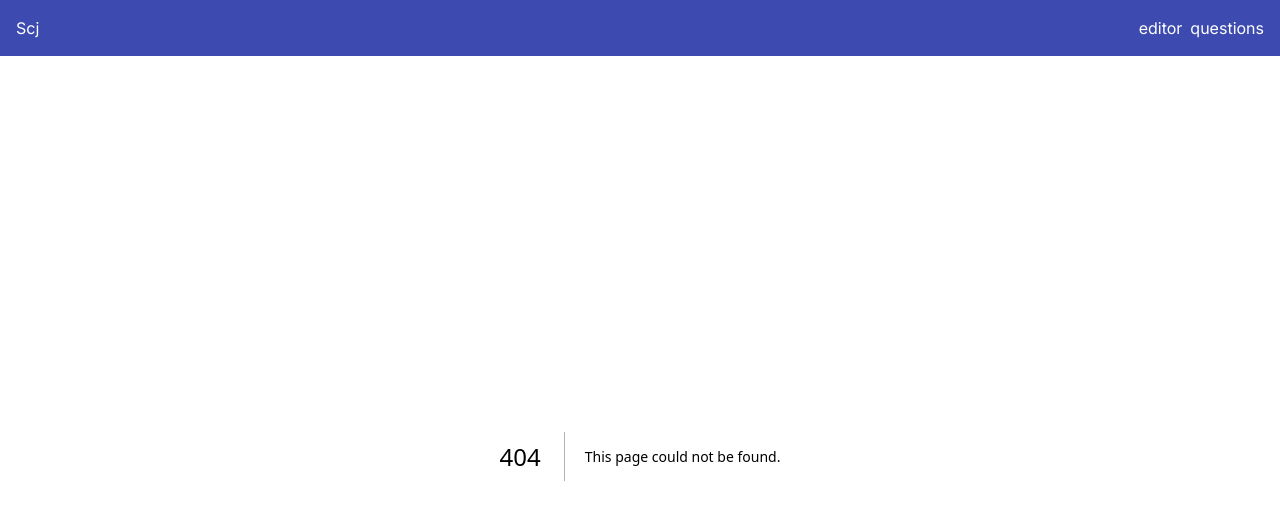
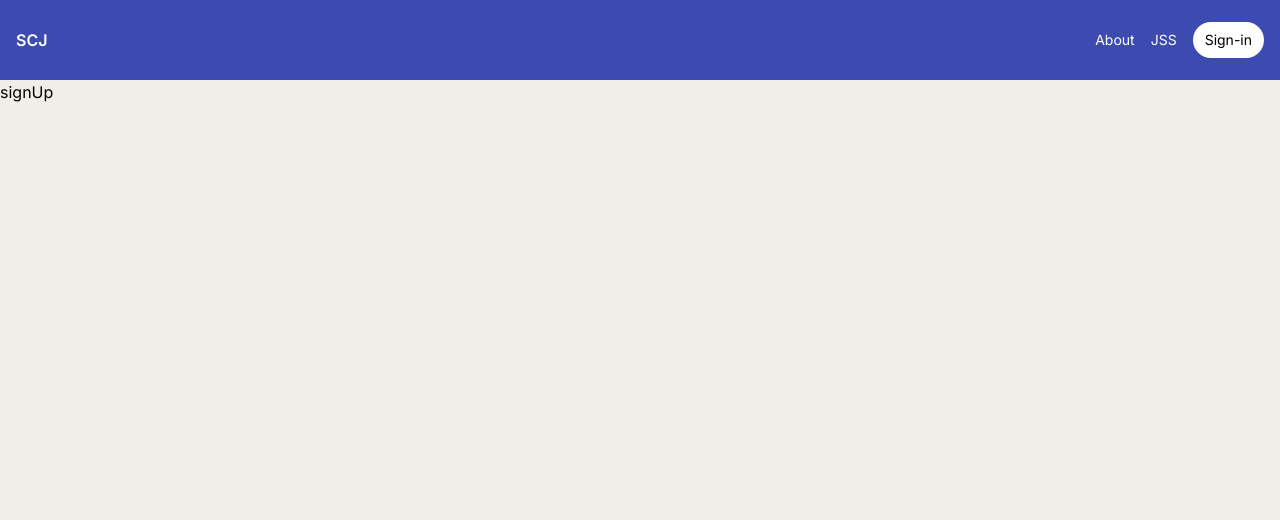
Before and after one commit to johnsus1995/scj-frontend, a Next.js app: page /sign-up in a window 1280 px wide. Before the commit this address had no page. Shown: the top 520 px of the page. Built offline with nearby package versions, Linux system fonts and the light colour scheme.

Commit message:
signup form start

```diff
--- a/next.config.mjs
+++ b/next.config.mjs
@@ -1,4 +1,17 @@
 /** @type {import('next').NextConfig} */
-const nextConfig = {};
+const nextConfig = {
+  eslint: {
+    dirs: ["src"],
+  },
+  env: {
+    // BASE_URL: process.env.BASE_URL,
+    // RECAPTCHA_SITE_KEY: process.env.RECAPTCHA_SITE_KEY,
+    // GOOGLE_CLIENT_ID: process.env.GOOGLE_CLIENT_ID,
+    // GOOGLE_CLIENT_SECRET: process.env.GOOGLE_CLIENT_SECRET,
+    // FACEBOOK_CLIENT_ID: process.env.FACEBOOK_CLIENT_ID,
+    // FACEBOOK_CLIENT_SECRET: process.env.FACEBOOK_CLIENT_SECRET,
+    // AUTH_SECRET: process.env.AUTH_SECRET,
+  },
+};
 
 export default nextConfig;
--- /dev/null
+++ b/src/app/(auth)/layout.jsx
@@ -0,0 +1,13 @@
+import React from 'react'
+import AuthNavbar from '../../components/AuthNavbar'
+
+const AuthLayout = ({children}) => {
+  return (
+    <div>
+        <AuthNavbar />
+        {children}
+    </div>
+  )
+}
+
+export default AuthLayout
--- /dev/null
+++ b/src/app/(auth)/sign-up/page.tsx
@@ -0,0 +1,12 @@
+import SignUpForm from "@/components/forms/signUp";
+import React from "react";
+
+const SignUpPage = () => {
+  return (
+    <div>
+      <SignUpForm />
+    </div>
+  );
+};
+
+export default SignUpPage;
--- a/src/app/editor/page.jsx
+++ b/src/app/editor/page.jsx
@@ -7,11 +7,11 @@ const EditorPage = () => {
     <div className="p-4">
       <h1 className="font-bold text-lg">Question. 1</h1>
       <TiptapEditor />
-      <h1 className="font-bold text-lg">Answer. 1</h1>
-      <TiptapEditor />
+      {/* <h1 className="font-bold text-lg">Answer. 1</h1> */}
+      {/* <TiptapEditor /> */}
       <div className="flex gap-3 mt-2 w-fit ml-auto">
         <button className="bg-[#3D4BB0] py-1 px-4 rounded-lg text-white">
-          Next
+          Previous
         </button>
         <button className="bg-[#3D4BB0] py-1 px-4 rounded-lg text-white">
           Next
--- a/src/app/globals.css
+++ b/src/app/globals.css
@@ -6,6 +6,7 @@
 *::before,
 *::after {
   box-sizing: border-box;
+  background-color: #F0EEE6;
 }
 
 
--- a/src/app/layout.js
+++ b/src/app/layout.js
@@ -1,6 +1,5 @@
 import { Inter } from "next/font/google";
 import "./globals.css";
-import Navbar from "../components/Navbar";
 
 const inter = Inter({ subsets: ["latin"] });
 
@@ -13,7 +12,6 @@ export default function RootLayout({ children }) {
   return (
     <html lang="en">
       <body className={inter.className}>
-        <Navbar />
         {children}
       </body>
     </html>
--- /dev/null
+++ b/src/components/AuthNavbar.jsx
@@ -0,0 +1,28 @@
+import Link from "next/link";
+import React from "react";
+
+const AuthNavbar = () => {
+  return (
+    <nav className="flex items-center justify-between bg-[#3D4BB0] text-white p-4 h-[80px] ">
+      <Link href="/editor" className="font-semibold bg-inherit">
+        SCJ
+      </Link>
+      <ul className="flex gap-4 text-sm bg-inherit">
+        <Link href="#" className="py-2 bg-inherit">
+          About
+        </Link>
+        <Link href="#" className="py-2  bg-inherit">
+          JSS
+        </Link>
+        <Link
+          href="/sign-up"
+          className="bg-white text-black p-2 rounded-3xl px-3"
+        >
+          Sign-in
+        </Link>
+      </ul>
+    </nav>
+  );
+};
+
+export default AuthNavbar;
--- a/src/components/TiptapEditor.jsx
+++ b/src/components/TiptapEditor.jsx
@@ -3,12 +3,11 @@
 import { Color } from "@tiptap/extension-color";
 import ListItem from "@tiptap/extension-list-item";
 import TextStyle from "@tiptap/extension-text-style";
-import { EditorProvider } from "@tiptap/react";
+import { EditorContent, useEditor } from "@tiptap/react";
 import StarterKit from "@tiptap/starter-kit";
 import { MenuBar } from "../components/tiptap/menubar";
-import React from "react";
+import React, { useEffect, useState } from "react";
 
-const TiptapEditor = () => {
 const extensions = [
   Color.configure({ types: [TextStyle.name, ListItem.name] }),
   TextStyle.configure({ types: [ListItem.name] }),
@@ -32,12 +31,29 @@ const TiptapEditor = () => {
 
 const content = ``;
 
+const TiptapEditor = () => {
+  const [editorContent, setEditorContent] = useState("");
+
+  const editor = useEditor({
+    extensions,
+    content,
+    onUpdate: ({ editor }) => {
+      setEditorContent(editor.getJSON());
+    },
+  });
+
+  const onClick = () => {
+    if (editor) {
+      console.log(editor.getHTML()); // Log the editor content
+    }
+  };
+
   return (
-    <EditorProvider
-      slotBefore={<MenuBar />}
-      extensions={extensions}
-      content={content}
-    ></EditorProvider>
+    <div>
+      <MenuBar editor={editor} /> {/* Pass the editor instance to MenuBar */}
+      <EditorContent editor={editor} /> {/* Render the editor content */}
+      <button onClick={onClick}>Click Me</button>
+    </div>
   );
 };
 
--- /dev/null
+++ b/src/components/forms/signIn.tsx
@@ -0,0 +1,9 @@
+import React from 'react'
+
+const Login = () => {
+  return (
+    <div>Login</div>
+  )
+}
+
+export default Login
--- /dev/null
+++ b/src/components/forms/signUp.tsx
@@ -0,0 +1,9 @@
+import React from 'react'
+
+const SignUpForm = () => {
+  return (
+    <div>signUp</div>
+  )
+}
+
+export default SignUpForm
--- a/src/components/tiptap/menubar.jsx
+++ b/src/components/tiptap/menubar.jsx
@@ -1,8 +1,8 @@
 import { useCurrentEditor } from "@tiptap/react";
 import { cn } from "../../lib/utils";
 
-export const MenuBar = () => {
-  const { editor } = useCurrentEditor();
+export const MenuBar = ({editor}) => {
+  // const { editor } = useCurrentEditor();
 
   if (!editor) {
     return null;
--- a/tsconfig.json
+++ b/tsconfig.json
@@ -16,6 +16,11 @@
     "resolveJsonModule": true,
     "isolatedModules": true,
     "jsx": "preserve",
+    "baseUrl": ".",
+    "paths": {
+      "@/*": ["./src/*"],
+      "~/*": ["./public/*"]
+    },
     "plugins": [
       {
         "name": "next"
```
Lines whose indentation alone changed are shown as unchanged.
